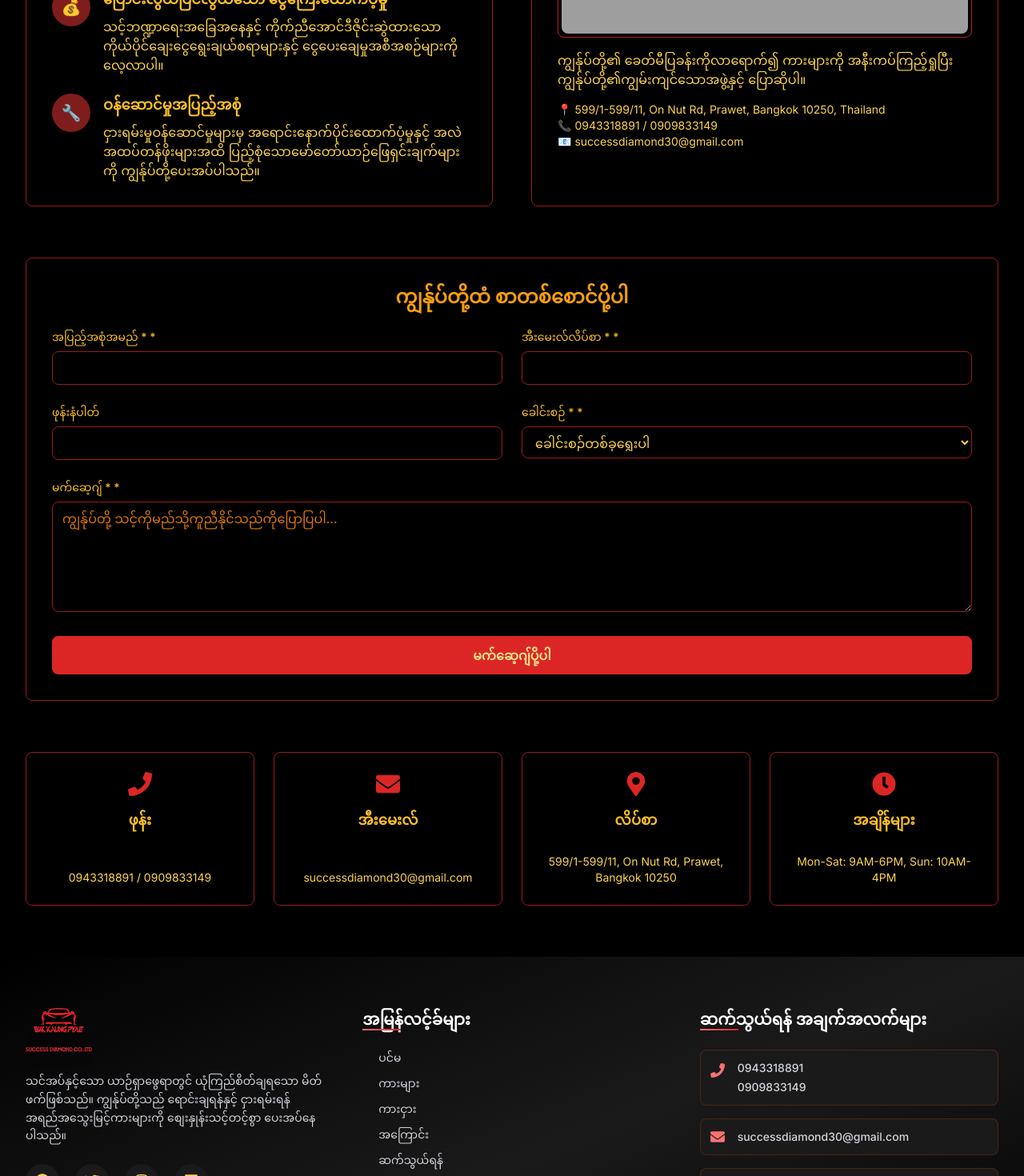
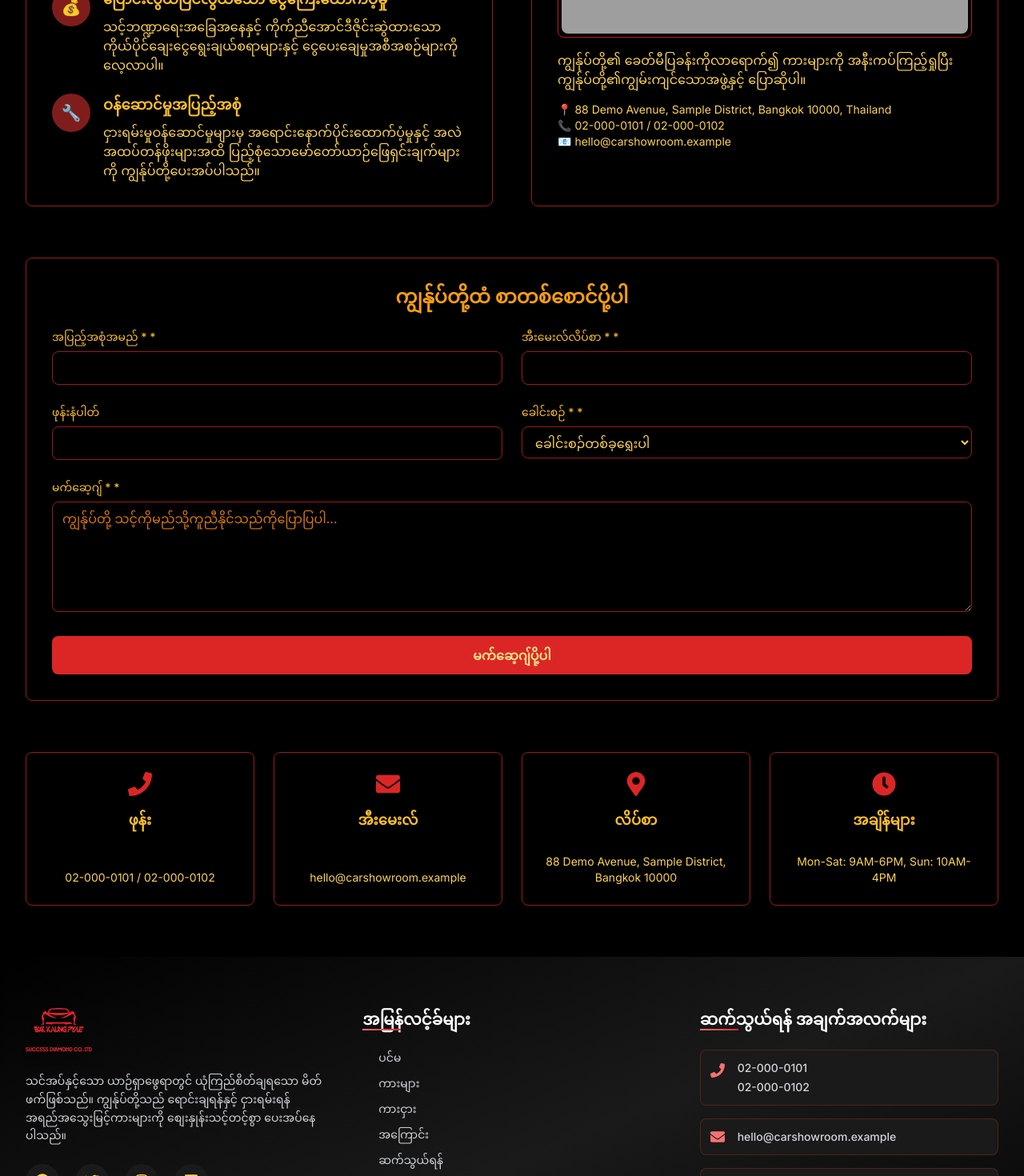
Before and after one commit to Khant26/car-showroom-app, a React (Vite) app: page /contact in a window 1280 px wide. Shown: the part 700-2170 px from the top of the page at 80% size. Built offline with nearby package versions, Linux system fonts and the light colour scheme; no server answers; grey boxes are pictures that could not be loaded.

Commit message:
chore(demo): replace real contact details with fictional demo data
Co-Authored-By: Claude Opus 5.5 <noreply@anthropic.com>

```diff
--- a/src/admin/pages/Login.jsx
+++ b/src/admin/pages/Login.jsx
@@ -64,7 +64,7 @@ const Login = () => {
                   value={formData.email}
                   onChange={handleChange}
                   className="w-full pl-10 pr-4 py-3 border border-gray-300 rounded-lg focus:ring-2 focus:ring-blue-500 focus:border-transparent"
-                  placeholder="admin@carshowroom.com"
+                  placeholder="admin@carshowroom.example"
                 />
               </div>
             </div>
@@ -115,7 +115,7 @@ const Login = () => {
           {/* Demo Credentials */}
           <div className="mt-6 p-4 bg-gray-50 rounded-lg">
             <p className="text-sm text-gray-600 mb-2 font-medium">Demo Credentials:</p>
-            <p className="text-sm text-gray-500">Email: admin@carshowroom.com</p>
+            <p className="text-sm text-gray-500">Email: admin@carshowroom.example</p>
             <p className="text-sm text-gray-500">Password: admin123</p>
           </div>
         </div>
--- a/src/components/Footer.jsx
+++ b/src/components/Footer.jsx
@@ -93,35 +93,35 @@ const Footer = () => {
                 <div className="flex items-start space-x-4 p-3 rounded-lg bg-black-light border border-gold-900/50 hover:border-primary-500/50 transition-all duration-300">
                   <FaPhone className="text-primary-400 flex-shrink-0 mt-1 text-lg" />
                   <div className="text-gray-300 text-sm space-y-1">
-                    <div className="font-medium">0943318891</div>
-                    <div className="font-medium">0909833149</div>
+                    <div className="font-medium">02-000-0101</div>
+                    <div className="font-medium">02-000-0102</div>
                   </div>
                 </div>
               </div>
 
               <div className="group">
                 <a
-                  href="mailto:successdiamond30@gmail.com"
+                  href="mailto:hello@carshowroom.example"
                   className="flex items-center space-x-4 p-3 rounded-lg bg-black-light border border-gold-900/50 hover:border-primary-500/50 hover:bg-black transition-all duration-300"
                 >
                   <FaEnvelope className="text-primary-400 flex-shrink-0 text-lg" />
                   <span className="text-gray-300 text-sm font-medium hover:text-primary-400 transition-colors duration-200">
-                    successdiamond30@gmail.com
+                    hello@carshowroom.example
                   </span>
                 </a>
               </div>
 
               <div className="group">
                 <a
-                  href="https://maps.app.goo.gl/3AifPCLFQG5QgfTD6"
+                  href="https://maps.google.com/?q=Bangkok"
                   target="_blank"
                   rel="noopener noreferrer"
                   className="flex items-start space-x-4 p-3 rounded-lg bg-black-light border border-gold-900/50 hover:border-primary-500/50 hover:bg-black transition-all duration-300"
                 >
                   <FaMapMarkerAlt className="text-primary-400 flex-shrink-0 mt-1 text-lg" />
                   <div className="text-gray-300 text-sm font-medium hover:text-primary-400 transition-colors duration-200">
-                    599/1-599/11, On Nut Rd,<br />
-                    Prawet, Bangkok 10250<br />
+                    88 Demo Avenue,<br />
+                    Sample District, Bangkok 10000<br />
                     Thailand
                   </div>
                 </a>
--- a/src/pages/Contact.jsx
+++ b/src/pages/Contact.jsx
@@ -38,20 +38,20 @@ const Contact = () => {
     {
       icon: FaPhone,
       title: translate('contact.info.phone'),
-      details: '0943318891 / 0909833149',
-      link: 'tel:0943318891'
+      details: '02-000-0101 / 02-000-0102',
+      link: 'tel:+6620000101'
     },
     {
       icon: FaEnvelope,
       title: translate('contact.info.email'),
-      details: 'successdiamond30@gmail.com',
-      link: 'mailto:successdiamond30@gmail.com'
+      details: 'hello@carshowroom.example',
+      link: 'mailto:hello@carshowroom.example'
     },
     {
       icon: FaMapMarkerAlt,
       title: translate('contact.info.address'),
-      details: '599/1-599/11, On Nut Rd, Prawet, Bangkok 10250',
-      link: 'https://maps.app.goo.gl/3AifPCLFQG5QgfTD6'
+      details: '88 Demo Avenue, Sample District, Bangkok 10000',
+      link: 'https://maps.google.com/?q=Bangkok'
     },
     {
       icon: FaClock,
@@ -138,9 +138,9 @@ const Contact = () => {
               {translate('contact.visit.desc')}
             </p>
             <div className="text-sm text-gold-300">
-              <p>📍 599/1-599/11, On Nut Rd, Prawet, Bangkok 10250, Thailand</p>
-              <p>📞 0943318891 / 0909833149</p>
-              <p>📧 successdiamond30@gmail.com</p>
+              <p>📍 88 Demo Avenue, Sample District, Bangkok 10000, Thailand</p>
+              <p>📞 02-000-0101 / 02-000-0102</p>
+              <p>📧 hello@carshowroom.example</p>
             </div>
           </div>
         </div>
```
